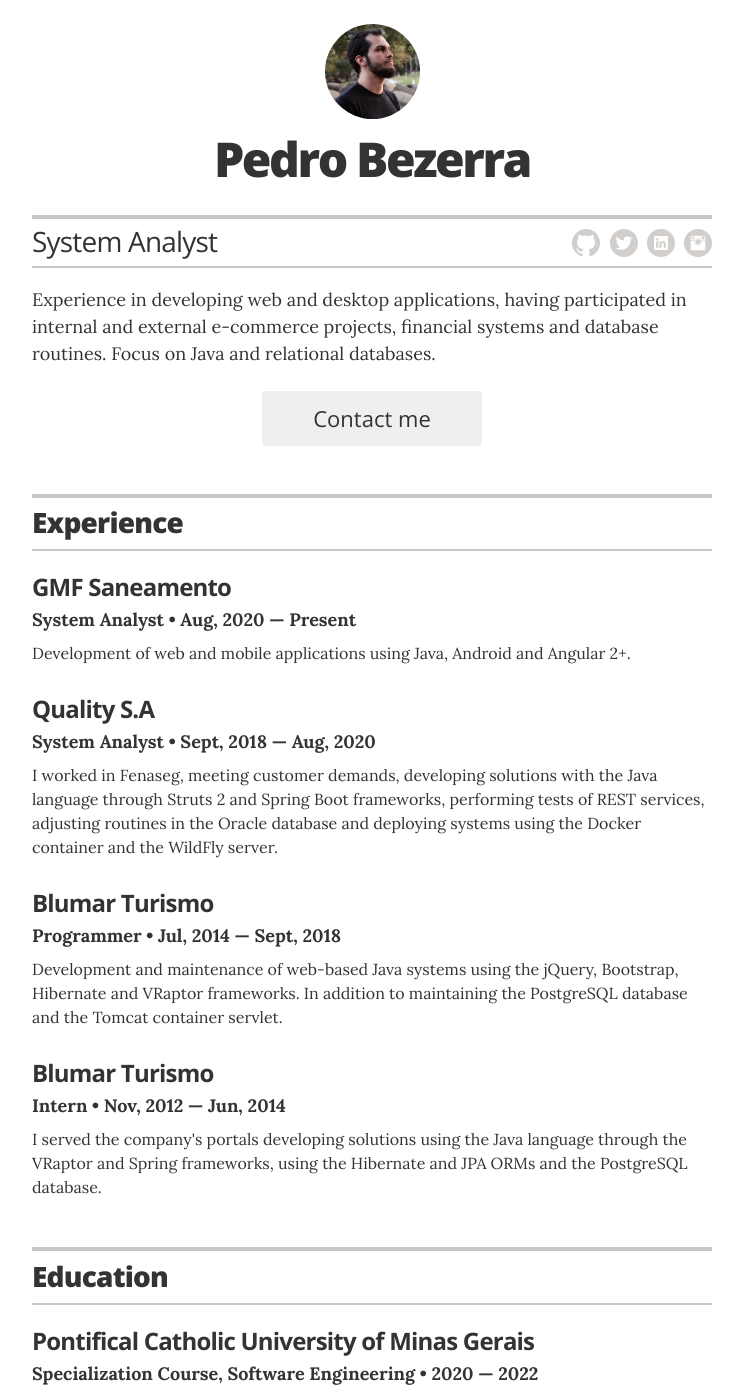
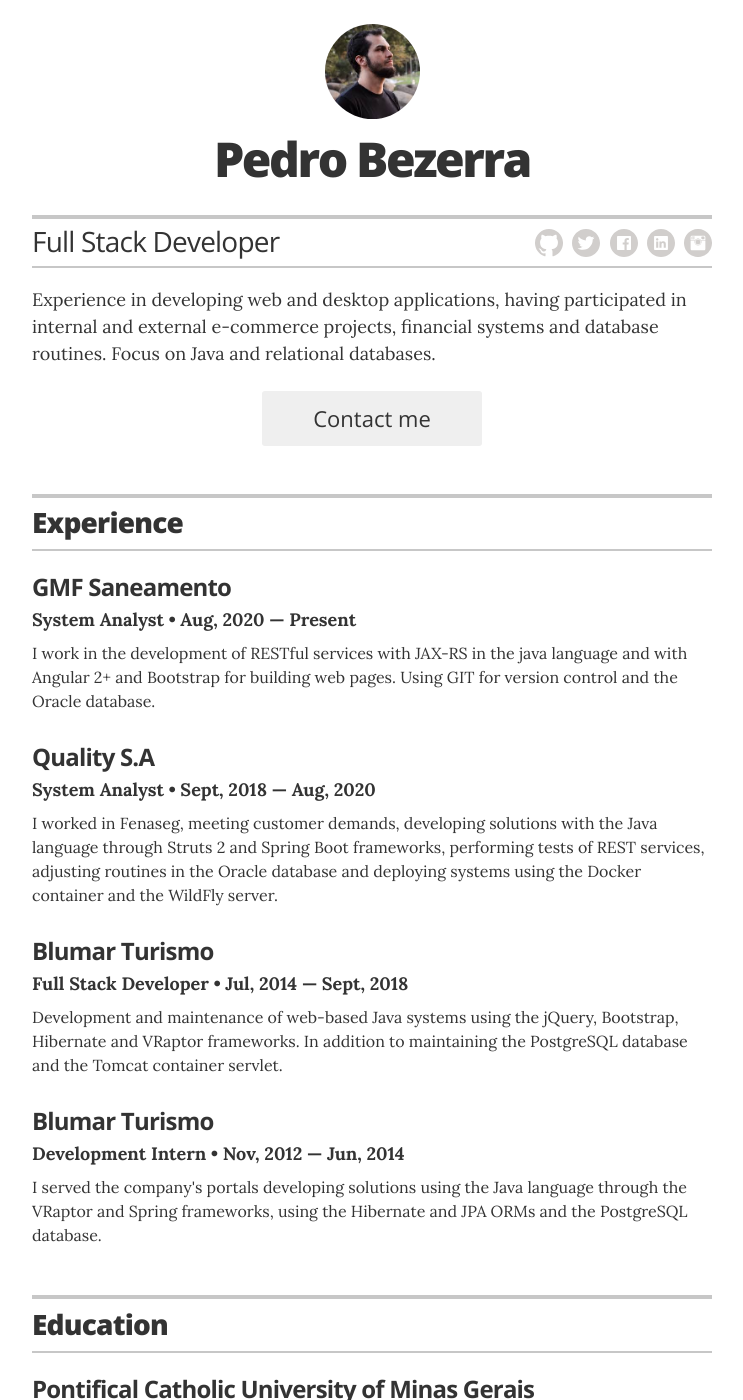
Before and after one commit to pedrobezerradev/pedrobezerradev.github.io, a Jekyll site: the page built from index.html, in a window 1280 px wide and 1400 px high. Shown: the whole window, without its empty margins (268-1011 px from the left). Built offline with Jekyll 4.4.1, drawn with Linux system fonts in a browser that asks for light colours.

Commit message:
alterações no titulo e experiencia

```diff
--- a/_config.yml
+++ b/_config.yml
@@ -11,7 +11,7 @@
 # Resume settings
 resume_avatar:                  "true"
 resume_name:                    "Pedro Bezerra"
-resume_title:                   "System Analyst"
+resume_title:                   "Full Stack Developer"
 
 # used for the contact button in _layouts/resume.html
 resume_contact_email:           "pedroegbezerra@gmail.com"
@@ -48,7 +48,7 @@
   resume_github_url:            "https://github.com/eugenissimo"
   resume_twitter_url:           "http://twitter.com/eugenissimo"
   # resume_dribbble_url:          "insert Dribbble URL here"
-  # resume_facebook_url:          "insert Facebook URL here"
+  resume_facebook_url:          "https://www.facebook.com/eugenissimo/"
   resume_linkedin_url:          "https://www.linkedin.com/in/eugenissimo"
   resume_instagram_url:         "https://www.instagram.com/eugenissimo"
   # resume_website_url:           "insert Website URL here"
--- a/_data/experience.yml
+++ b/_data/experience.yml
@@ -4,7 +4,7 @@
 - company: GMF Saneamento
   position: System Analyst
   duration: Aug, 2020 &mdash; Present
-  summary: Development of web and mobile applications using Java, Android and Angular 2+.
+  summary: I work in the development of RESTful services with JAX-RS in the java language and with Angular 2+ and Bootstrap for building web pages. Using GIT for version control and the Oracle database.
 
 # System Analyst
 - company: Quality S.A
@@ -14,13 +14,13 @@
 
 # Programmer
 - company: Blumar Turismo
-  position: Programmer
+  position: Full Stack Developer
   duration:  Jul, 2014 &mdash; Sept, 2018
   summary: Development and maintenance of web-based Java systems using the jQuery, Bootstrap, Hibernate and VRaptor frameworks. In addition to maintaining the PostgreSQL database and the Tomcat container servlet.
 
 # Intern
 - company: Blumar Turismo
-  position: Intern
+  position: Development Intern
   duration:  Nov, 2012 &mdash; Jun, 2014
   summary: I served the company's portals developing solutions using the Java language through the VRaptor and Spring frameworks, using the Hibernate and JPA ORMs and the PostgreSQL database.
 
```
